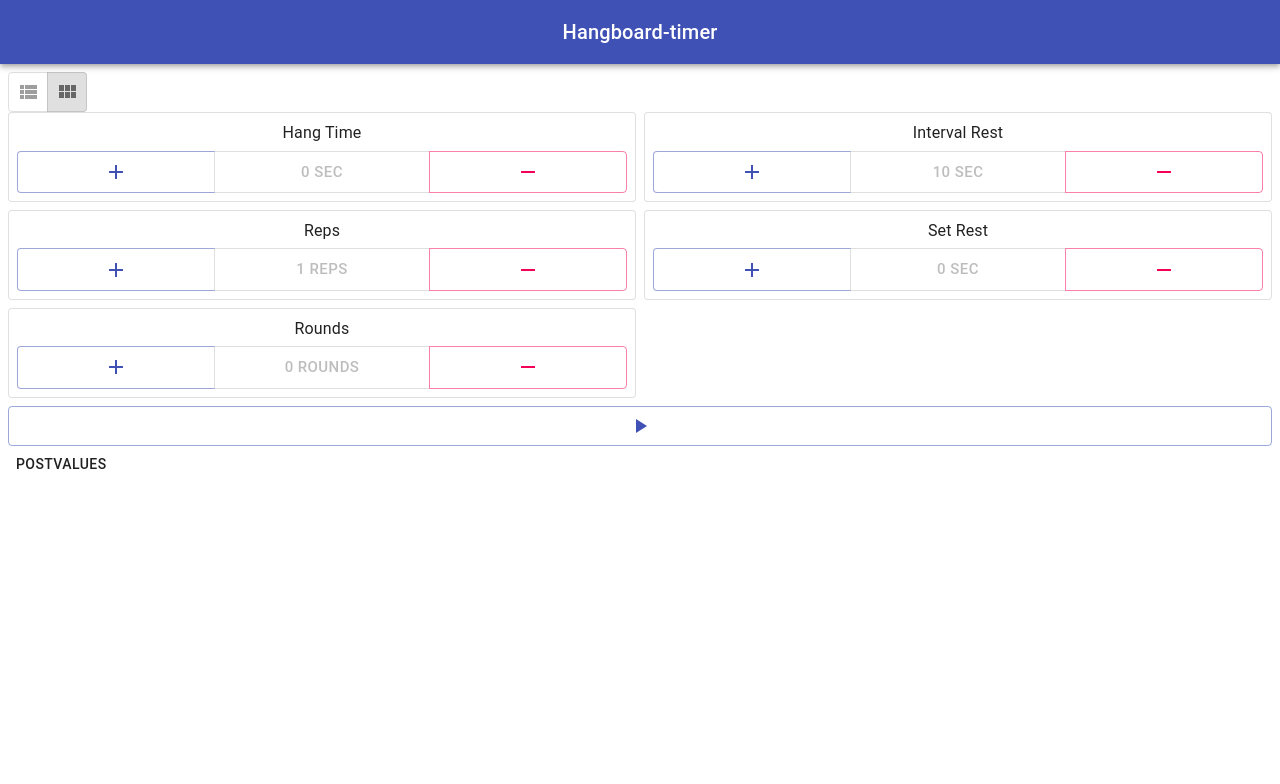
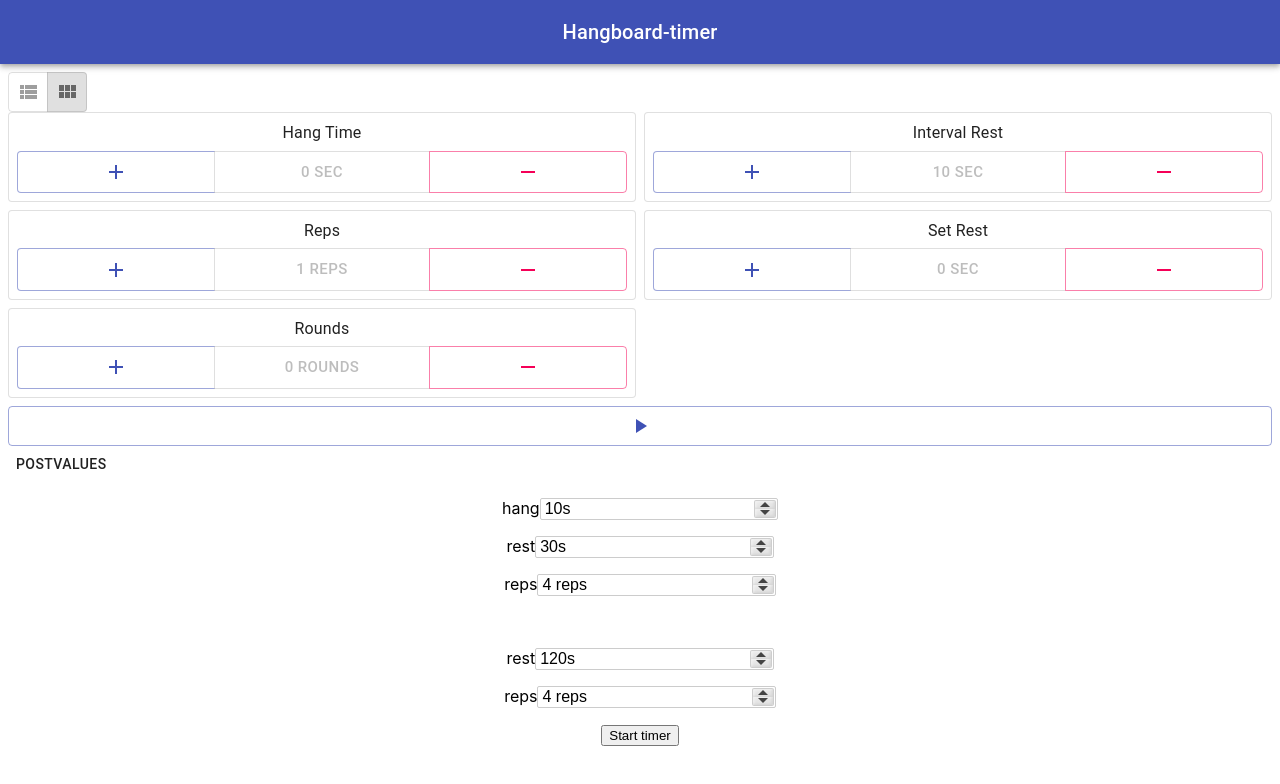
Before and after one commit to oyjoh/hangboard-timer, a React (Create React App) app: page / in a window 1280 px wide. Shown: the top 784 px of the page. Built offline with nearby package versions, Linux system fonts and the light colour scheme.

Commit message:
Added <Values/> Back in

```diff
--- a/src/App.js
+++ b/src/App.js
@@ -1,17 +1,16 @@
-import React, {Component} from "react";
+import React from "react";
 import './App.css';
 
 
 import HangTimer from './components/HangTimer/HangTimer'
 import Header from './components/Header/Header'
-import Countdown from "./components/Countdown";
-import Timer from "./components/Timer"
-import Values from "./components/Values"
+import Values from "./components/Values";
 
 const App = () => (
             <div className="App">
                 <Header title="Hangboard-timer"/>
                 <HangTimer/>
+                <Values/>
             </div>
         );
 
```
